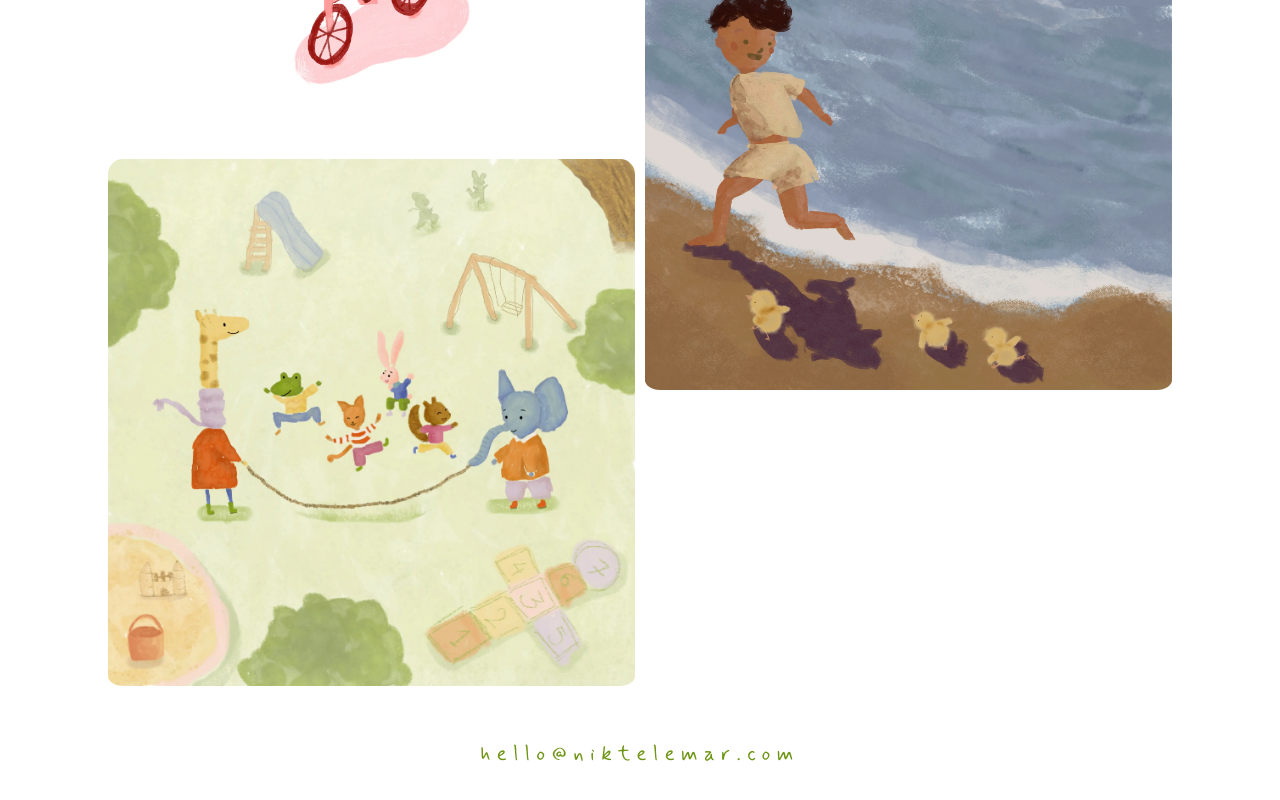
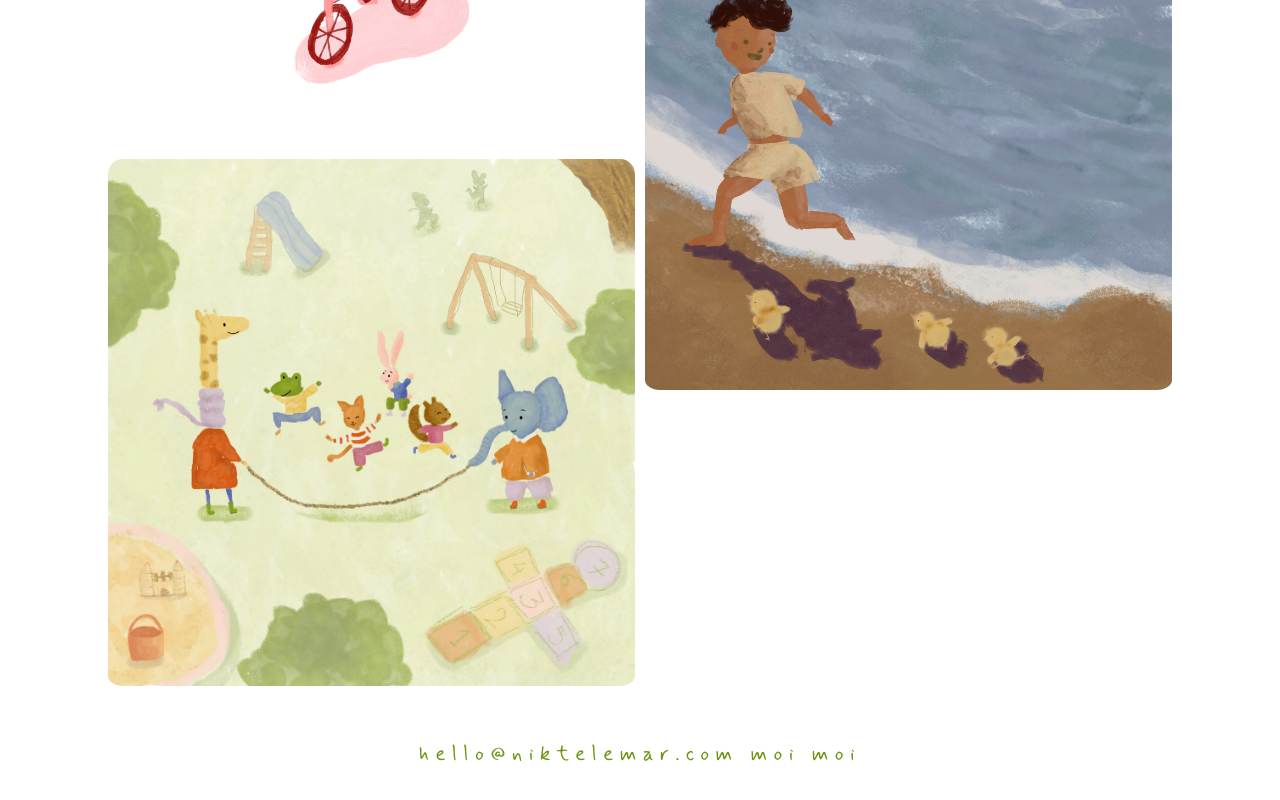
Before and after one commit to niktelemar/luonik, a plain HTML site: page index.html in a window 1280 px wide. Shown: the part 3313-4113 px from the top of the page. Drawn offline with Linux system fonts and the light colour scheme.

Commit message:
testtest

```diff
--- a/index.html
+++ b/index.html
@@ -67,6 +67,6 @@
 
   </main>
   <footer>
-    <p class="footer">hello@niktelemar.com</p>
+    <p class="footer">hello@niktelemar.com moi moi</p>
   </footer>
 </body>
```
